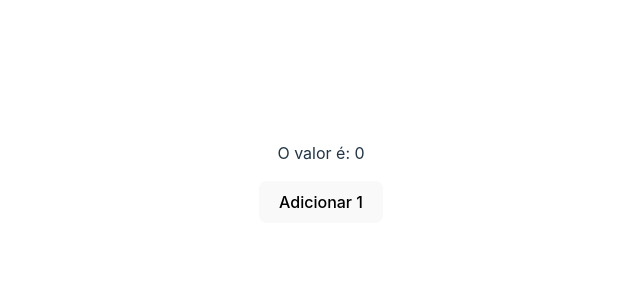
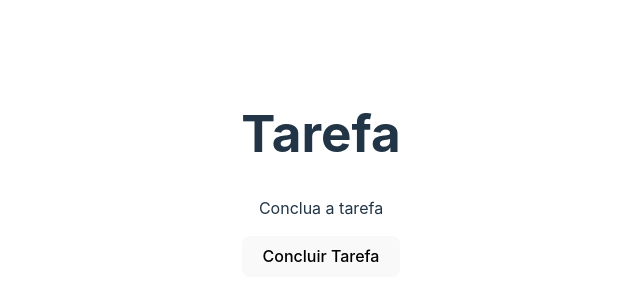
Before and after one commit to taisarantes/BlogPessoalReact, a React (Vite) app: page / in a window 1280 px wide. Shown: the part 226-526 px from the top of the page, without its empty margins (319-959 px from the left). Built offline with nearby package versions, Linux system fonts and the light colour scheme.

Commit message:
construindo hook useEffect em React com TypeScript

```diff
--- a/src/App.tsx
+++ b/src/App.tsx
@@ -1,22 +1,13 @@
 import Home from './paginas/home/Home';
 import './App.css';
-import { useState } from 'react'
+import React from 'react';
 
 function App() {
-  const [valor, setValor] = useState(0)
-
-  function handleClick(){
-    setValor(valor + 1)
-  }
 
   return (
-  //  <Home title='Componente Home'
-  //        description='Este é um componente Home que recebe props.' />
-
-  <div>
-    <p>O valor é: {valor}</p>
-    <button onClick={handleClick}>Adicionar 1</button>
-  </div>
+    <>
+      <Home/>
+    </>
   );
 }
 
--- a/src/paginas/home/Home.tsx
+++ b/src/paginas/home/Home.tsx
@@ -1,19 +1,25 @@
 import './Home.css';
+import { useState, useEffect } from 'react'
 
-interface minhaProps{
-    title: string
-    description: string
-}
+function Home(){
+    const [completed, setCompleted] = useState(false)
+    const [tarefa, setTarefa] = useState('')
 
-function Home(props:minhaProps){
+    useEffect(() => {
+        if(completed){
+            setTarefa('Parabéns! Você concluiu a tarefa!')
+        }
+    }, [completed])
+
     return (
-        <>
-        <h2>{props.title}</h2>
-        <p>{props.description}</p>
 
-        {/* <h1 className='titulo'>Home</h1> */}
-        {/* <img src='https://i.imgur.com/H88yIo2.png' alt='Imagem Tela Inicial' className='img'></img> */}
-        </>
+        <div>
+            <h1>Tarefa</h1>
+            <h3>{tarefa}</h3>
+            <p>Conclua a tarefa</p>
+            <button onClick={() => setCompleted(true)}>Concluir Tarefa</button>
+        </div>
+
     );
 }
 
```
